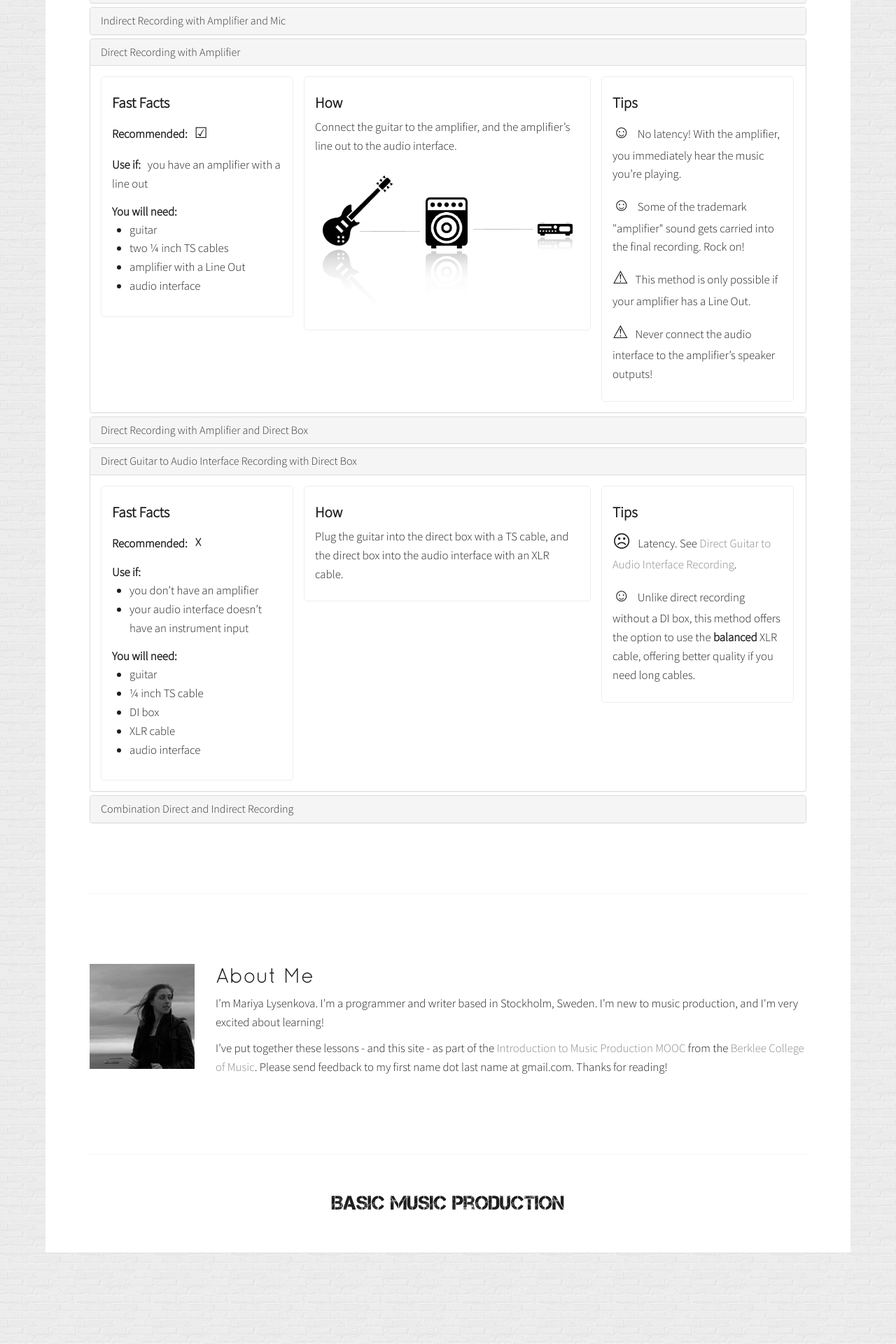
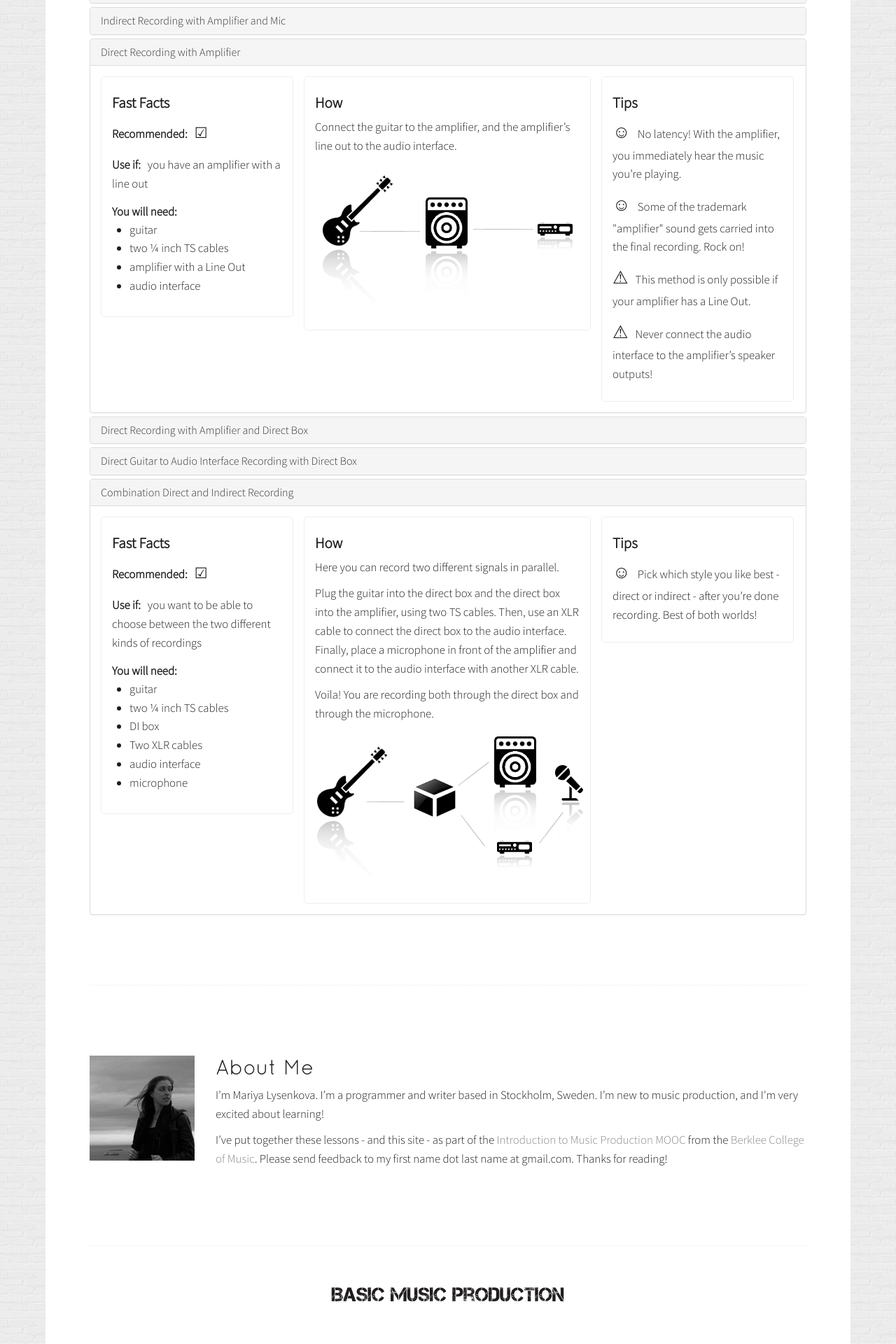
Before and after one commit to mariya/musicproduction, a Jekyll site: the page built from _posts/2014-02-05-pickup-connections.markdown, in a window 1280 px wide. Shown: the part 1314-3234 px from the top of the page at 70% size. Built offline with Jekyll 4.4.1, drawn with Linux system fonts in a browser that asks for light colours; Markdown is read by kramdown in place of the engine named in the settings; before the commit the page ends 3103 px from its top, so only the background shows below that.

Commit message:
Add method5 and method6 illustrrations

```diff
--- a/_posts/2014-02-05-pickup-connections.markdown
+++ b/_posts/2014-02-05-pickup-connections.markdown
@@ -379,7 +379,7 @@
               </a>
             </h4>
           </div>
-          <div id="methods-direct-guitar-to-audio-interface-recording-with-direct-box" class="panel-collapse collapse in">
+          <div id="methods-direct-guitar-to-audio-interface-recording-with-direct-box" class="panel-collapse collapse">
             <div class="panel-body">
               <section>
                 <h5>Fast Facts</h5>
@@ -409,12 +409,13 @@
               <section class="how">
                 <h5>How</h5>
                 <p>Plug the guitar into the direct box with a TS cable, and the direct box into the audio interface with an XLR cable.</p>
+                <img src="/images/method5.png" alt="Direct Guitar to Audio Interface Recording with Direct Box" title="Direct Guitar to Audio Interface Recording with Direct Box">
               </section>
               <section class="tips">
                 <h5>Tips</h5>
-                <p class="con"><span class="con">☹</span>Latency. See <a href="#methods-direct-guitar-to-audio-interface-recording">Direct Guitar to Audio Interface Recording</a>.
+                <p class="con"><span class="con">☹</span>Latency. See "Direct Guitar to Audio Interface Recording".
                 </p>
-                <p class="pro"><span class="pro">☺</span>Unlike direct recording without a DI box, this method offers the option to use the <strong>balanced</strong> XLR cable, offering better quality if you need long cables.
+                <p class="pro"><span class="pro">☺</span>Unlike direct recording without a DI box, this method allows you to use the <strong>balanced</strong> XLR cable, offering better quality if you need long cables.
                 </p>
               </section>
             </div>
@@ -428,7 +429,7 @@
               </a>
             </h4>
           </div>
-          <div id="methods-combination-direct-and-indirect-recording" class="panel-collapse collapse">
+          <div id="methods-combination-direct-and-indirect-recording" class="panel-collapse collapse in">
             <div class="panel-body">
               <section>
                 <h5>Fast Facts</h5>
@@ -437,7 +438,7 @@
                     <span class="highlight">Recommended:</span><span class="yes-recommended">☑</span>
                   </div>
                   <div class="use-if">
-                    <span class="highlight">Use if:</span>you want to be able to choose between the two different kinds of recordings
+                    <span class="highlight">Use if:</span><p>you want to be able to choose between the two different kinds of recordings</p>
                   </div>
                   <div class="equipment">
                     <span class="highlight">You will need:</span>
@@ -454,7 +455,8 @@
               </section>
               <section class="how">
                 <h5>How</h5>
-                <p>Here you get the option of recording two different signals in parallel.</p><p>Plug the guitar into the direct box and the direct box into the amplifier, using two TS cables. Then, use an XLR cable to connect the direct box to the audio interface. Finally, place a microphone in front of the amplifier and connect it to the audio interface with another XLR cable.</p><p>Voila! You are recording both through the direct box and through the microphone.</p>
+                <p>Here you can record two different signals in parallel.</p><p>Plug the guitar into the direct box and the direct box into the amplifier, using two TS cables. Then, use an XLR cable to connect the direct box to the audio interface. Finally, place a microphone in front of the amplifier and connect it to the audio interface with another XLR cable.</p><p>Voila! You are recording both through the direct box and through the microphone.</p>
+                <img src="/images/method6.png" alt="Combination Direct and Indirect Recording" title="Combination Direct and Indirect Recording">
               </section>
               <section class="tips">
                 <h5>Tips</h5>
--- a/css/pickup-connections.css
+++ b/css/pickup-connections.css
@@ -131,6 +131,10 @@
   padding-right: 10px;
 }
 
+#pickup-connections span.con {
+  font-size: 1.0em;
+}
+
 #pickup-connections .how img {
   display: block;
   margin: 20px auto;
```
Also changed, not shown: images/method5.png (added), images/method6.png (added).
